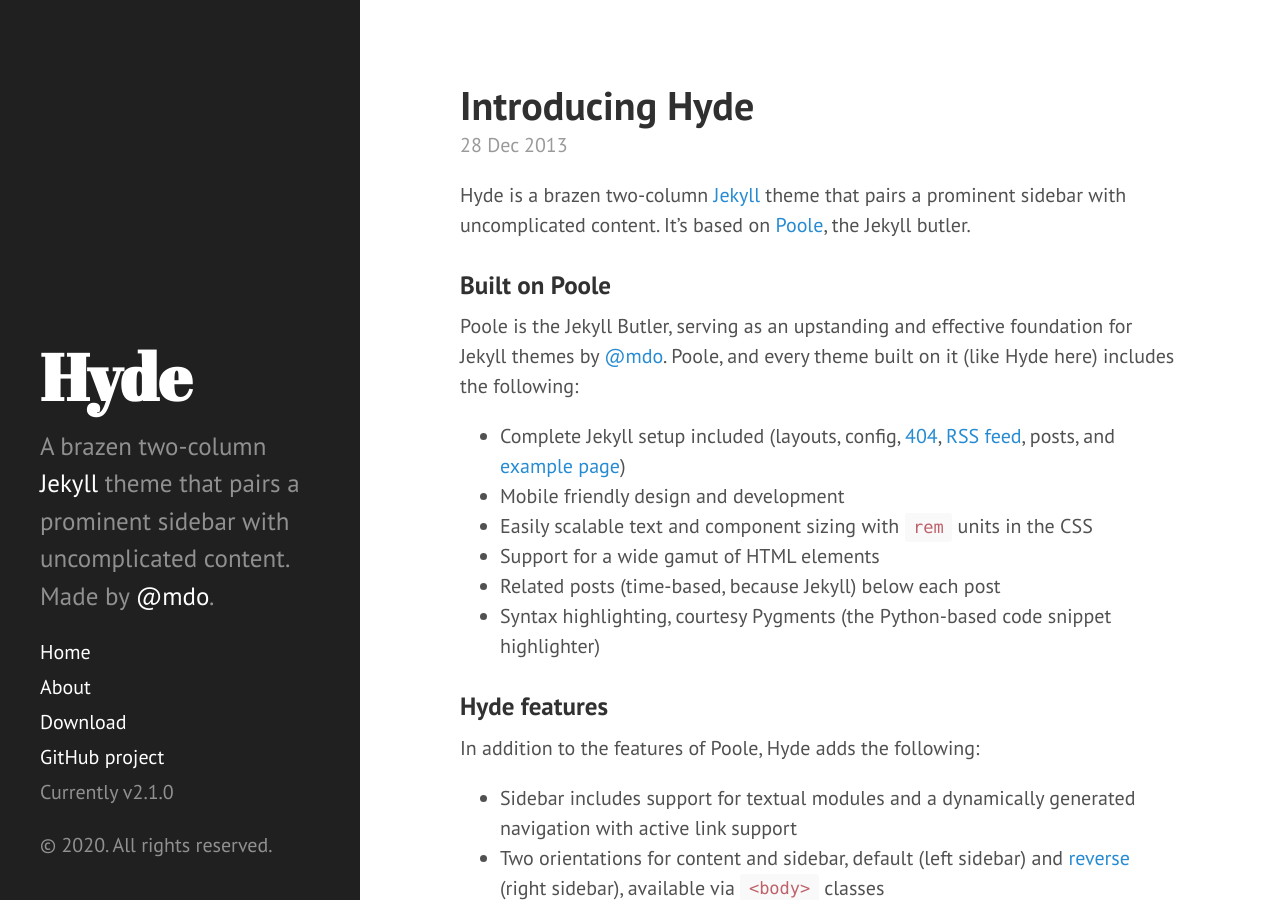
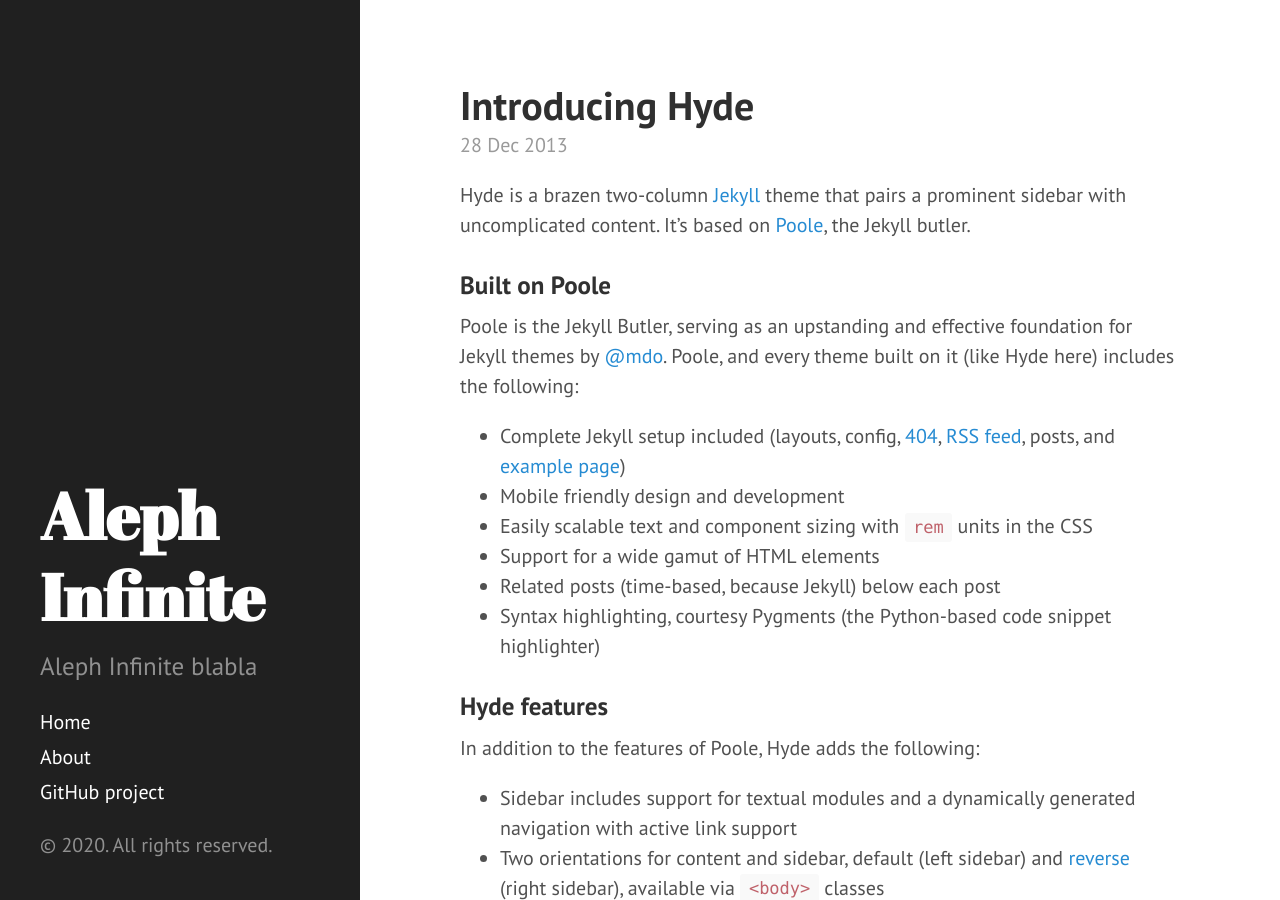
Before and after one commit to Aleph-Infinite/aleph-infinite.github.io, a Jekyll site: the page built from index.html, in a window 1280 px wide and 900 px high. Built offline with Jekyll 4.4.1, drawn with Linux system fonts in a browser that asks for light colours; Markdown is read by kramdown in place of the engine named in the settings; the list of posts is cut into pages by our own code.

Commit message:
Mod: team inofrmation

```diff
--- a/_config.yml
+++ b/_config.yml
@@ -6,20 +6,17 @@
 permalink:        pretty
 
 # Setup
-title:            Hyde
-tagline:          'A Jekyll theme'
-description:      'A brazen two-column <a href="http://jekyllrb.com" target="_blank">Jekyll</a> theme that pairs a prominent sidebar with uncomplicated content. Made by <a href="https://twitter.com/mdo" target="_blank">@mdo</a>.'
-url:              http://hyde.getpoole.com
+title:            Aleph Infinite
+tagline:          'AI'
+description:      'Aleph Infinite blabla'
+url:              http://aleph.kr
 baseurl:          /
 
 author:
-  name:           'Mark Otto'
-  url:            https://twitter.com/mdo
+  name:           'Aleph Infinite'
+  url:            http://aleph.kr
 
 paginate:         5
 
-# Custom vars
-version:          2.1.0
-
 github:
-  repo:           https://github.com/poole/hyde
+  repo:           https://github.com/Aleph-Infinite/aleph-infinite.github.io
--- a/_includes/sidebar.html
+++ b/_includes/sidebar.html
@@ -26,9 +26,7 @@
         {% endif %}
       {% endfor %}
 
-      <a class="sidebar-nav-item" href="{{ site.github.repo }}/archive/v{{ site.version }}.zip">Download</a>
       <a class="sidebar-nav-item" href="{{ site.github.repo }}">GitHub project</a>
-      <span class="sidebar-nav-item">Currently v{{ site.version }}</span>
     </nav>
 
     <p>&copy; {{ site.time | date: '%Y' }}. All rights reserved.</p>
```
